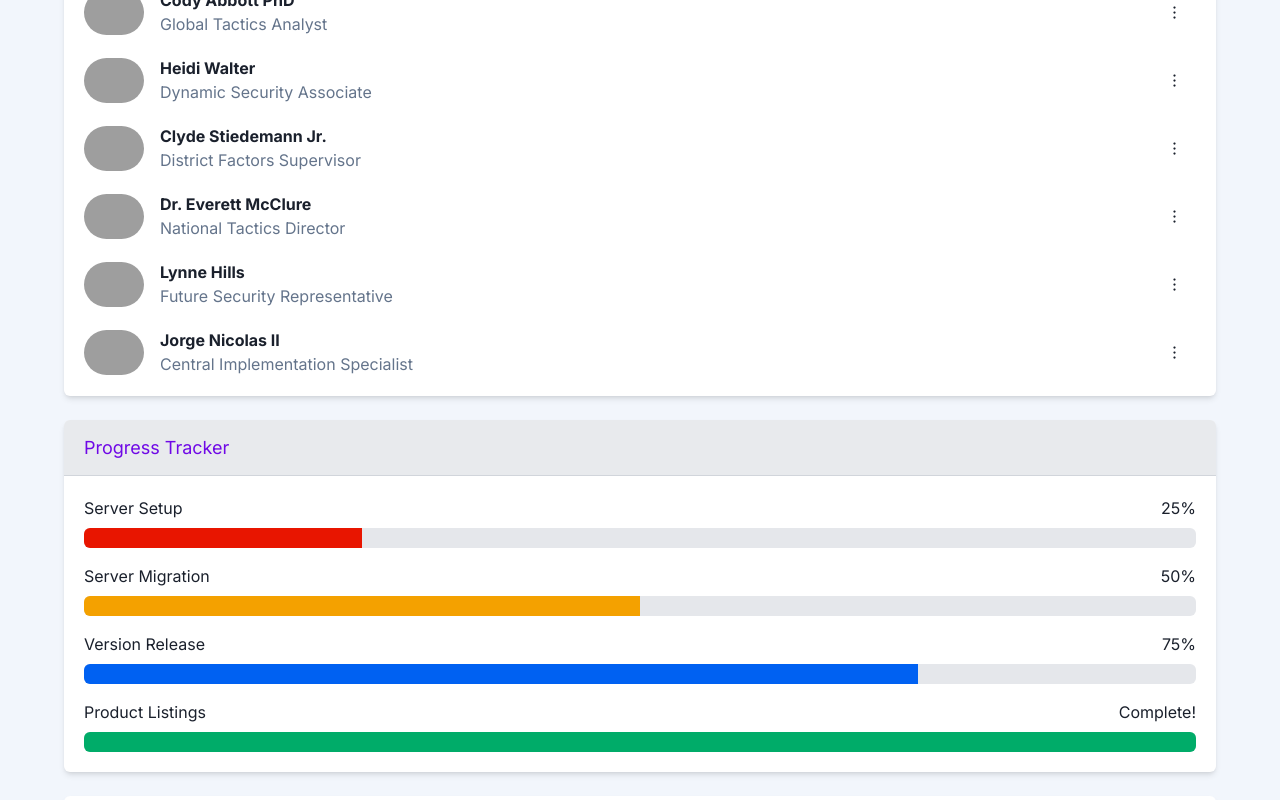
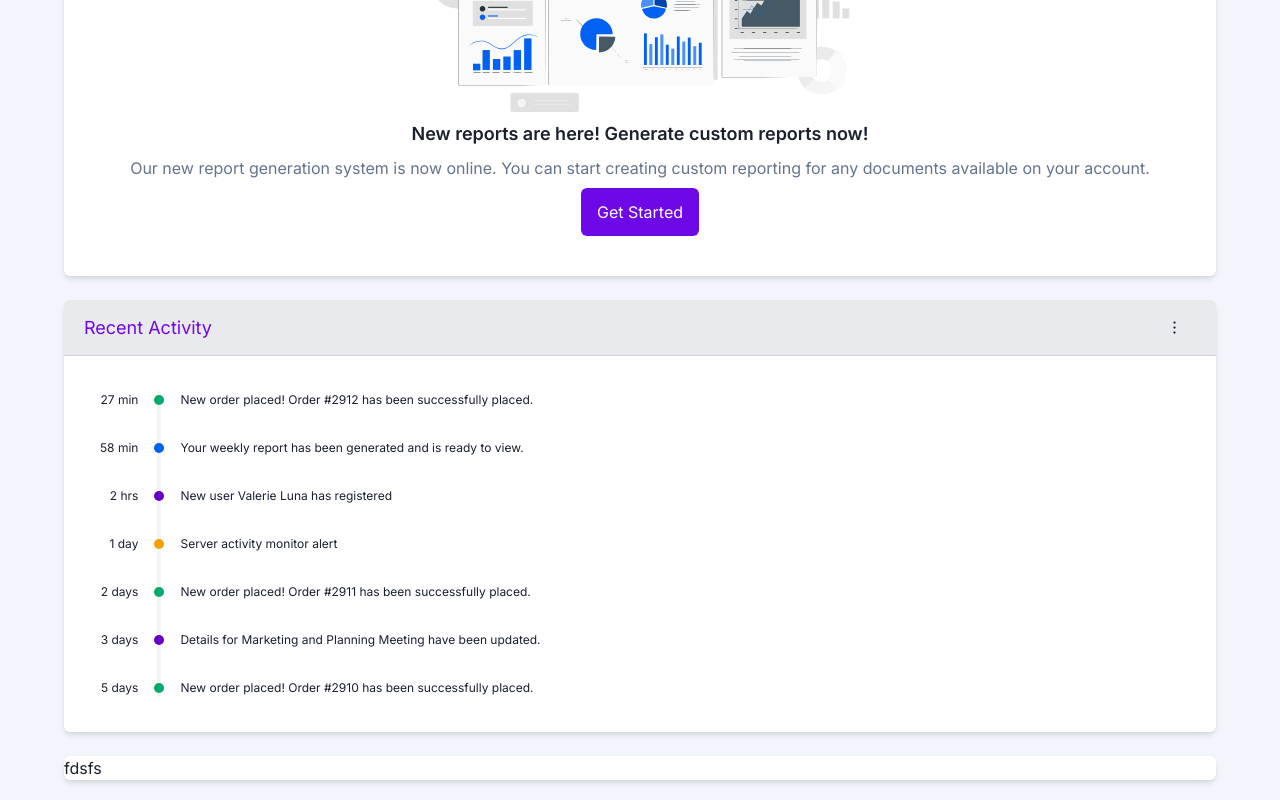
Before and after one commit to 0xe0b69e/psi-proj-2, a Next.js app: page /dashboard1 in a window 1280 px wide. Shown: the part 1260-2060 px from the top of the page. Built offline with nearby package versions, Linux system fonts and the light colour scheme; grey boxes are pictures that could not be loaded.

Commit message:
Added timeline

```diff
--- a/app/(main)/dashboard1/page.js
+++ b/app/(main)/dashboard1/page.js
@@ -8,11 +8,13 @@ import Processing from "@/public/processing.svg";
 import Windows from "@/public/windows.svg";
 import Image from "next/image";
 import LineChart from "@/components/line-chart";
-import { lineChartData, people, projects } from "@/lib/data";
+import { activity, lineChartData, people, projects } from "@/lib/data";
 import { useState } from "react";
 import { CircularButton } from "@/components/circular-button";
 import ProgressBar from "@/components/progress-bar";
 import TeamSpirit from "@/public/team-spirit.svg"
+import DataReport from "@/public/data-report.svg"
+import Timeline from "@/components/timeline";
 
 export default function Page ()
 {
@@ -70,6 +72,34 @@ export default function Page ()
                 } )()}
               </div>
             </Card>
+
+            <Card className="w-full flex flex-col px-16 py-10 items-center justify-center space-y-2">
+              <Image src={DataReport} alt="data report" className="h-40" />
+              <p className="text-lg font-semibold">New reports are here! Generate custom reports now!</p>
+              <p className="text-slate-500 dark:text-slate-400 text-center">
+                Our new report generation system is now online. You can start creating custom reporting for any documents available on your account.
+              </p>
+              <button className="bg-primary-lighter p-3 px-4 text-white rounded-md hover:bg-primary">
+                Get Started
+              </button>
+            </Card>
+
+            <div className="grid grid-cols-1 2xl+:grid-cols-2 gap-6">
+              <Card className="w-full">
+                <CardHeader className="justify-between px-5">
+                  <p className="text-lg text-primary-lighter">Recent Activity</p>
+                  <CircularButton>
+                    <DotsVerticalIcon />
+                  </CircularButton>
+                </CardHeader>
+                <div className="p-5">
+                  <Timeline points={activity} />
+                </div>
+              </Card>
+              <Card className="w-full">
+                <p>fdsfs</p>
+              </Card>
+            </div>
           </div>
           <div className="w-full 2xl+:w-[33%] flex flex-col space-y-6">
             <Card className="w-full">
@@ -121,7 +151,7 @@ export default function Page ()
               <p className="text-slate-500 dark:text-slate-400 text-center">
                 Upgrade your plan to get access to team collaboration tools.
               </p>
-              <button className="bg-primary-lighter p-3 px-4 text-white rounded-md">
+              <button className="bg-primary-lighter p-3 px-4 text-white rounded-md hover:bg-primary">
                 Upgrade
               </button>
             </Card>
```
Also changed, not shown: public/data-report.svg (added).
